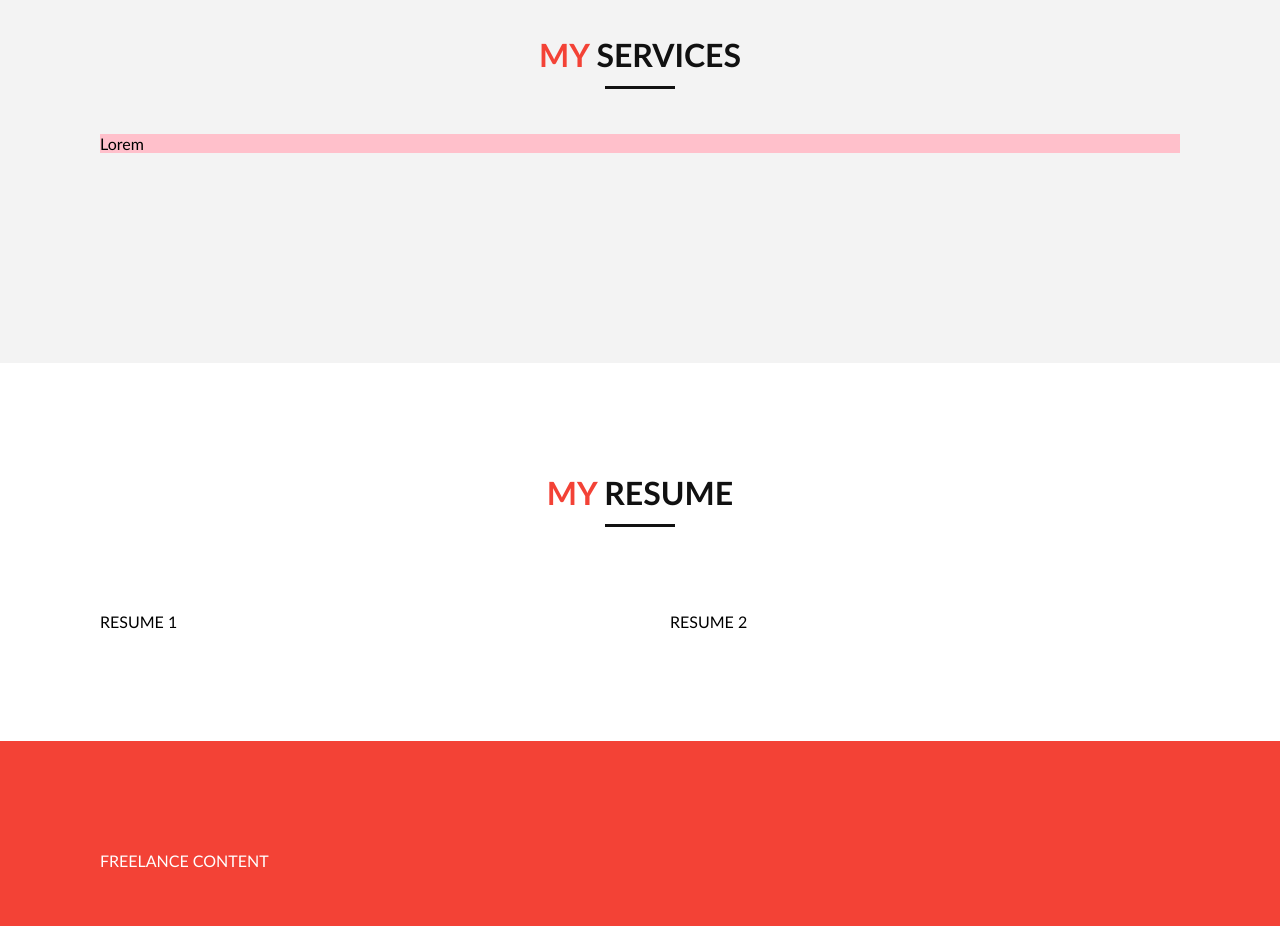
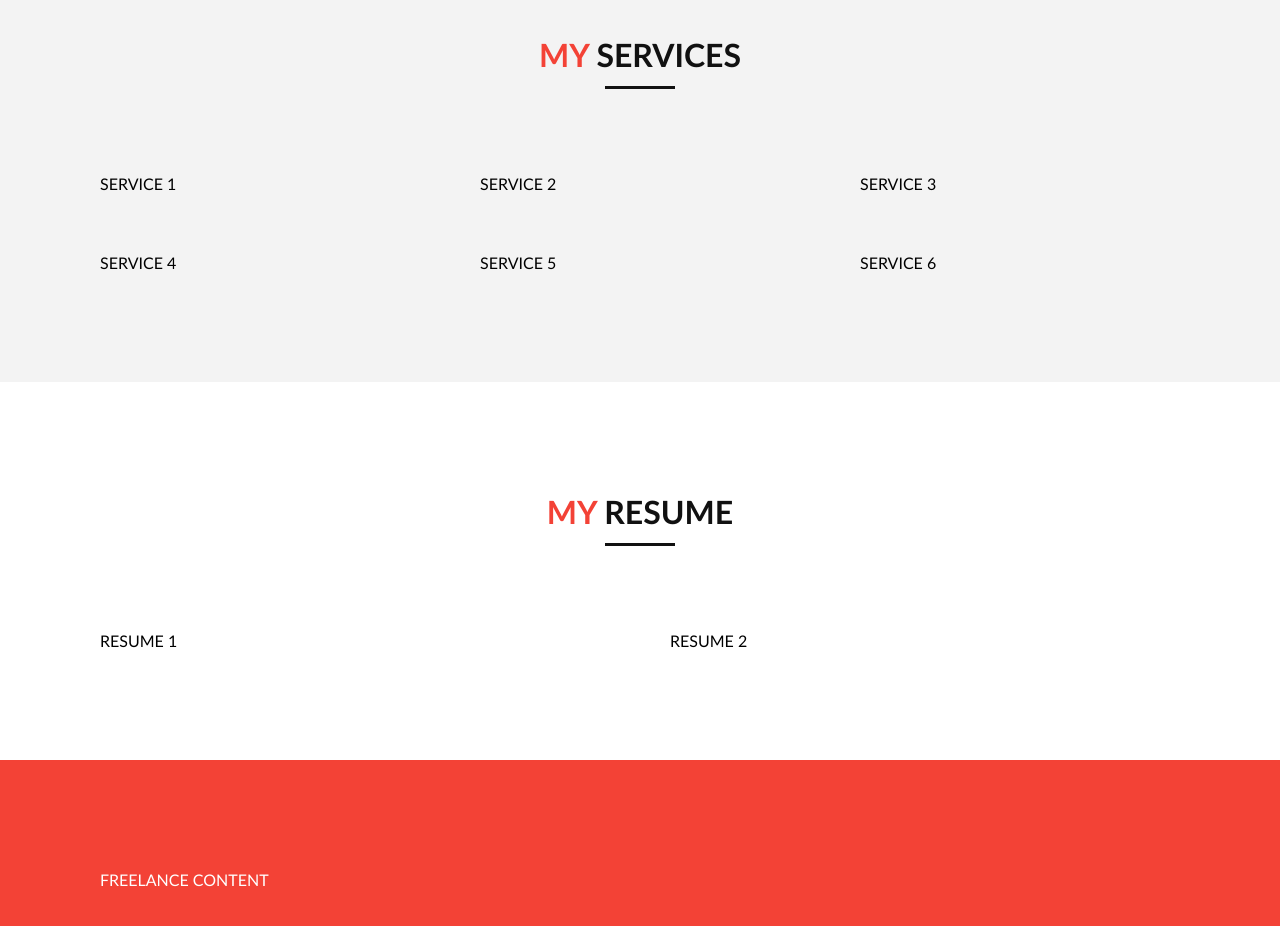
Before and after one commit to frontend-Vidas/Portfolio-82024, a website with bundled scripts: page index.html in a window 1280 px wide. Shown: the part 1340-2266 px from the top of the page. Built offline with nearby package versions, Linux system fonts and the light colour scheme.

Commit message:
section-titles

```diff
--- a/index.html
+++ b/index.html
@@ -88,12 +88,15 @@
         <section class="container bg-light-grey">
             <div class="row">
                 <h2 class="col-12 section-title"><span>My</span> services</h2>
-                <div class="col-12" style="background-color: pink;">
-                    Lorem
                 </div>
             </div>
             <div class="row">
-                <div id="services_block" class="col-12 services"></div>
+                <div class="col-12 col-md-6 col-xl-4">SERVICE 1</div>
+                <div class="col-12 col-md-6 col-xl-4">SERVICE 2</div>
+                <div class="col-12 col-md-6 col-xl-4">SERVICE 3</div>
+                <div class="col-12 col-md-6 col-xl-4">SERVICE 4</div>
+                <div class="col-12 col-md-6 col-xl-4">SERVICE 5</div>
+                <div class="col-12 col-md-6 col-xl-4">SERVICE 6</div>
             </div>
         </section>
         <!-- SERVICES: end -->
```
Also changed, not shown: css/components/button.css (+10 -0 lines).
